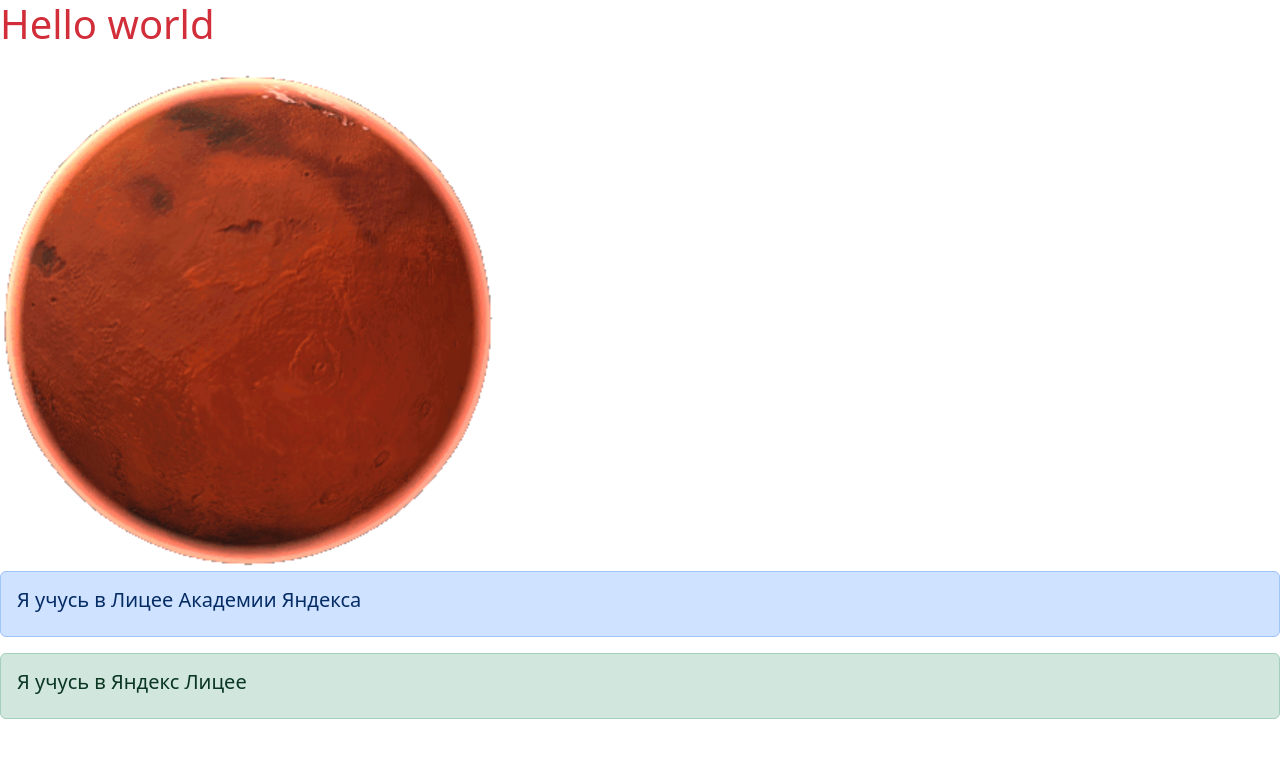
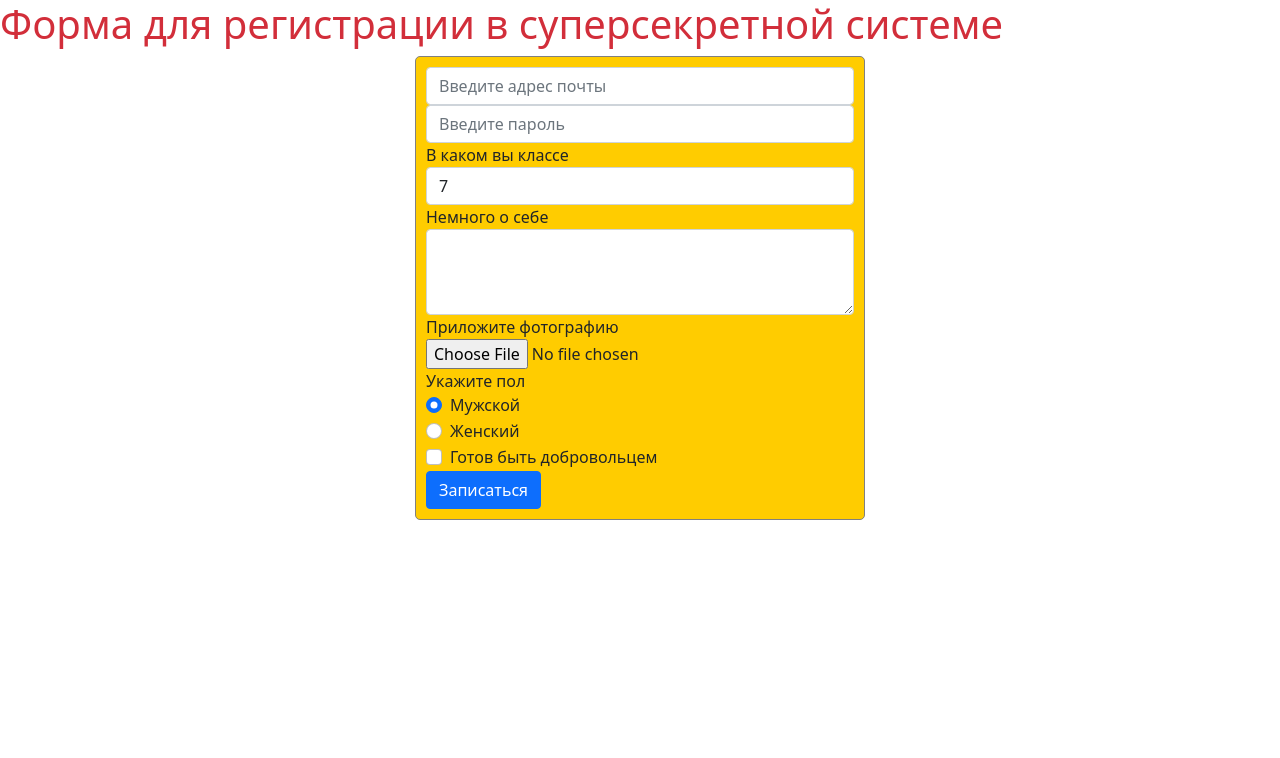
Before and after one commit to Ysmur/ya2024_flask, a Flask app: page /index in a window 1280 px wide. Shown: the top 758 px of the page. Run offline with Flask 3, Linux system fonts and the light colour scheme.

Commit message:
5 заготовка для 5 задачи

```diff
--- a/server.py
+++ b/server.py
@@ -9,7 +9,7 @@ def index():
 
 @app.route('/index')
 def index1():
-    with open('templates/image_mars.html', 'r', encoding='utf-8') as stream:
+    with open('templates/otbor.html', 'r', encoding='utf-8') as stream:
         return stream.read()
 
 
--- a/static/css/style.css
+++ b/static/css/style.css
@@ -2,7 +2,7 @@ h1 {
    color: #d22e3a;
 
 }
-/*img {
+form.login_form {
     margin-left: auto;
     margin-right: auto;
     max-width: 450px;
@@ -10,4 +10,4 @@ h1 {
     border: 1px solid gray;
     border-radius: 5px;
     padding: 10px;
-}*/
+}
--- /dev/null
+++ b/templates/otbor.html
@@ -0,0 +1,60 @@
+<!doctype html>
+<html lang="en">
+  <head>
+    <meta charset="utf-8">
+    <meta name="viewport" content="width=device-width, initial-scale=1, shrink-to-fit=no">
+    <link rel="stylesheet"
+    href="https://cdn.jsdelivr.net/npm/bootstrap@5.0.0-beta1/dist/css/bootstrap.min.css"
+    integrity="sha384-giJF6kkoqNQ00vy+HMDP7azOuL0xtbfIcaT9wjKHr8RbDVddVHyTfAAsrekwKmP1"
+    crossorigin="anonymous">
+    <link rel="stylesheet" type="text/css" href="../static/css/style.css" />
+    <title>Пример формы</title>
+  </head>
+  <body>
+    <h1>Форма для регистрации в суперсекретной системе</h1>
+    <div>
+        <form class="login_form" method="post">
+            <input type="text" class="form-control" id="email" aria-describedby="emailHelp" placeholder="Введите адрес почты" name="email">
+            <input type="password" class="form-control" id="password" placeholder="Введите пароль" name="password">
+            <div class="form-group">
+                <label for="classSelect">В каком вы классе</label>
+                <select class="form-control" id="classSelect" name="class">
+                  <option>7</option>
+                  <option>8</option>
+                  <option>9</option>
+                  <option>10</option>
+                  <option>11</option>
+                </select>
+             </div>
+            <div class="form-group">
+                <label for="about">Немного о себе</label>
+                <textarea class="form-control" id="about" rows="3" name="about"></textarea>
+            </div>
+            <div class="form-group">
+                <label for="photo">Приложите фотографию</label>
+                <input type="file" class="form-control-file" id="photo" name="file">
+            </div>
+            <div class="form-group">
+                <label for="form-check">Укажите пол</label>
+                <div class="form-check">
+                  <input class="form-check-input" type="radio" name="sex" id="male" value="male" checked>
+                  <label class="form-check-label" for="male">
+                    Мужской
+                  </label>
+                </div>
+                <div class="form-check">
+                  <input class="form-check-input" type="radio" name="sex" id="female" value="female">
+                  <label class="form-check-label" for="female">
+                    Женский
+                  </label>
+                </div>
+            </div>
+            <div class="form-group form-check">
+                <input type="checkbox" class="form-check-input" id="acceptRules" name="accept">
+                <label class="form-check-label" for="acceptRules">Готов быть добровольцем</label>
+            </div>
+            <button type="submit" class="btn btn-primary">Записаться</button>
+        </form>
+    </div>
+  </body>
+</html>
```
